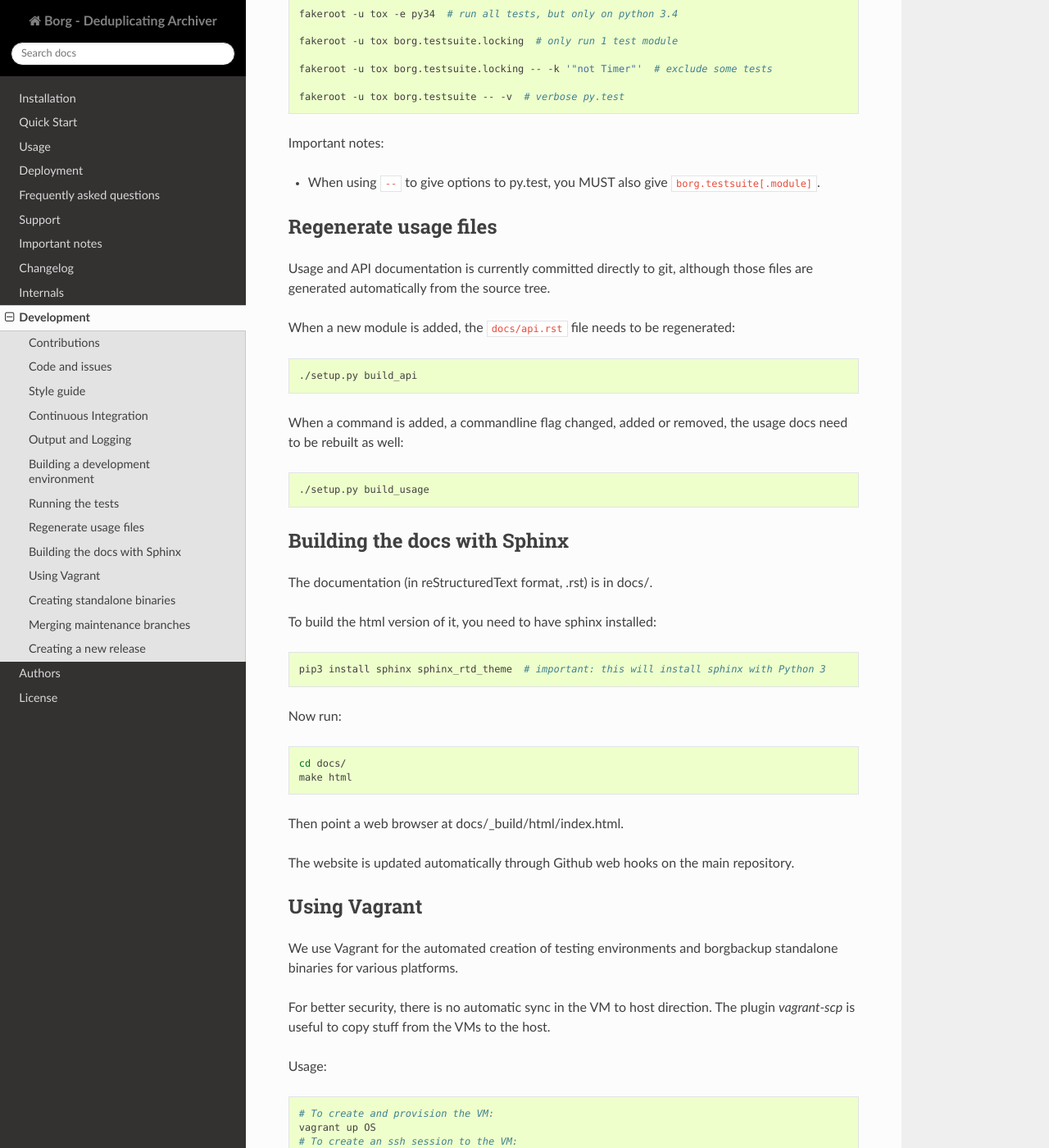
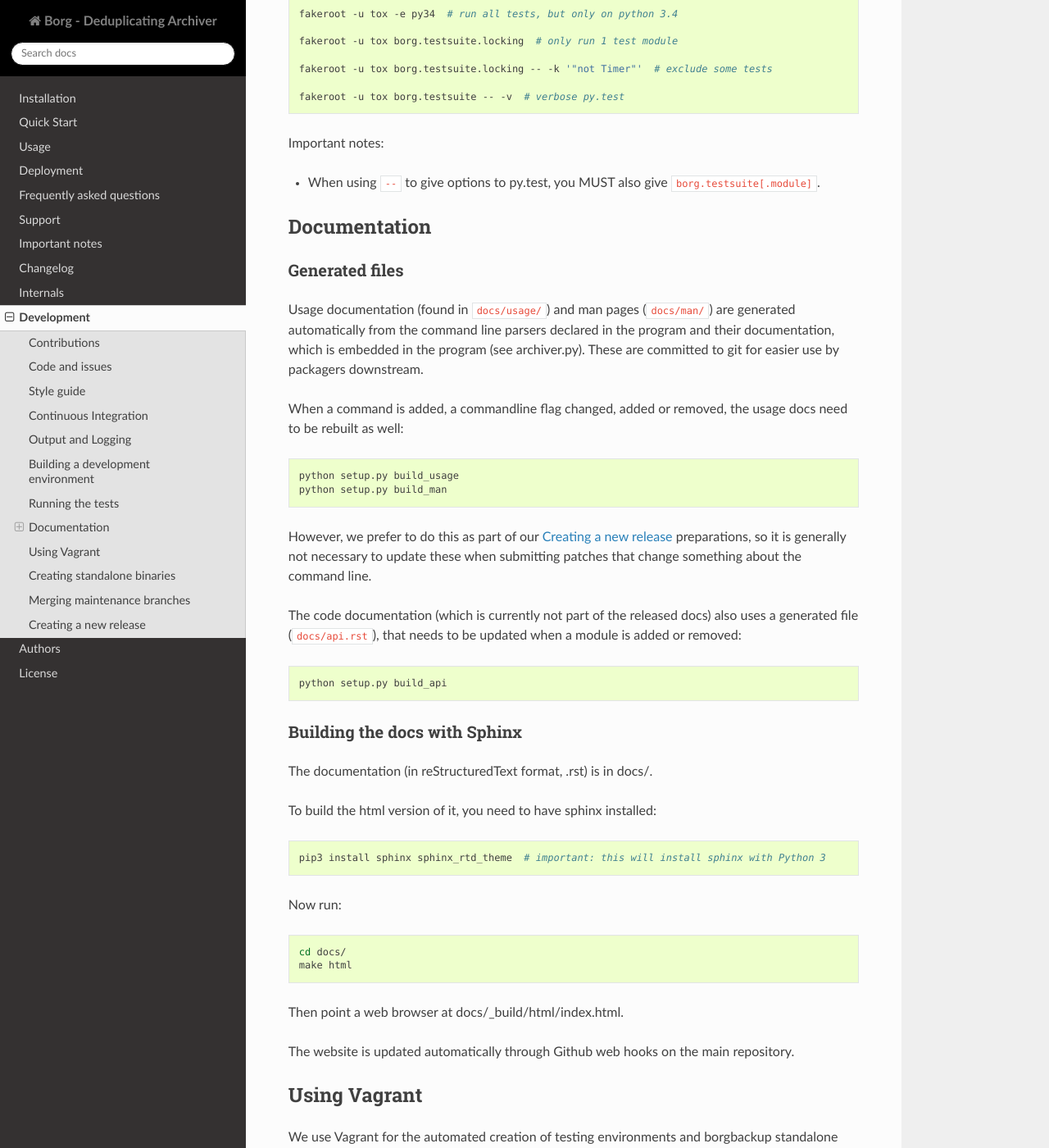
Before and after one commit to borgbackup/borg, a Sphinx documentation site: the page built from docs/development.rst, in a window 1280 px wide and 1400 px high, scrolled down 2328 px. Shown: the whole window at 82% size. Built offline with Sphinx 7.4.7 and the Read the Docs theme 2.0.0, drawn with Linux system fonts in a browser that asks for light colours; pages that are not in the unit, such as notebooks, are missing from menus; the version number could not be read and is left out; some of the changed text lies outside the part shown.

Commit message:
update development.rst for docs changes

```diff
--- a/docs/development.rst
+++ b/docs/development.rst
@@ -141,25 +141,36 @@ Important notes:
 - When using ``--`` to give options to py.test, you MUST also give ``borg.testsuite[.module]``.
 
 
-Regenerate usage files
-----------------------
+Documentation
+-------------
 
-Usage and API documentation is currently committed directly to git,
-although those files are generated automatically from the source
-tree.
+Generated files
+~~~~~~~~~~~~~~~
 
-When a new module is added, the ``docs/api.rst`` file needs to be
-regenerated::
-
-  ./setup.py build_api
+Usage documentation (found in ``docs/usage/``) and man pages
+(``docs/man/``) are generated automatically from the command line
+parsers declared in the program and their documentation, which is
+embedded in the program (see archiver.py). These are committed to git
+for easier use by packagers downstream.
 
 When a command is added, a commandline flag changed, added or removed,
 the usage docs need to be rebuilt as well::
 
-  ./setup.py build_usage
+  python setup.py build_usage
+  python setup.py build_man
+
+However, we prefer to do this as part of our :ref:`releasing`
+preparations, so it is generally not necessary to update these when
+submitting patches that change something about the command line.
+
+The code documentation (which is currently not part of the released
+docs) also uses a generated file (``docs/api.rst``), that needs to be
+updated when a module is added or removed::
+
+  python setup.py build_api
 
 Building the docs with Sphinx
------------------------------
+~~~~~~~~~~~~~~~~~~~~~~~~~~~~~
 
 The documentation (in reStructuredText format, .rst) is in docs/.
 
@@ -243,7 +255,7 @@ Checklist:
 - update ``CHANGES.rst``, based on ``git log $PREVIOUS_RELEASE..``
 - check version number of upcoming release in ``CHANGES.rst``
 - verify that ``MANIFEST.in`` and ``setup.py`` are complete
-- ``python setup.py build_api ; python setup.py build_usage`` and commit
+- ``python setup.py build_api ; python setup.py build_usage ; python setup.py build_man`` and commit
 - tag the release::
 
     git tag -s -m "tagged/signed release X.Y.Z" X.Y.Z
```
Also changed, not shown: other parts of docs/development.rst (+1 -0 lines).
